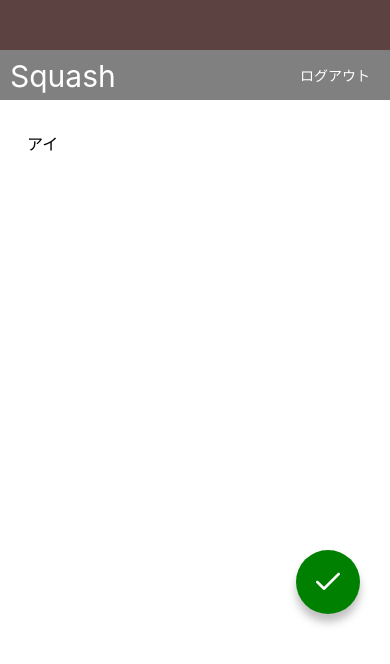
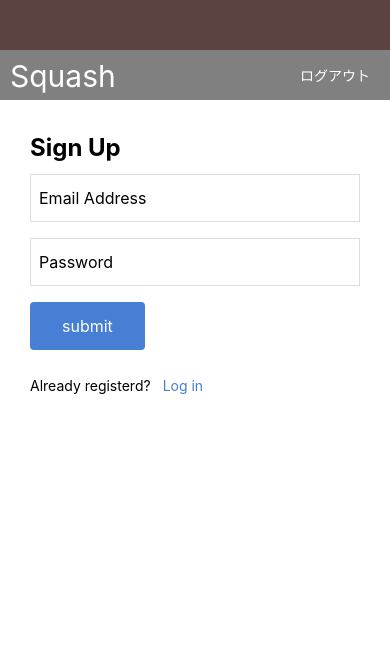
Before and after one commit to Nakayama1968/Squash, a React Native app: screen / in a window 390 px wide. Shown: the top 664 px of the page. Built offline with nearby package versions, Linux system fonts and the light colour scheme.

Commit message:
Create Login $ Signup

```diff
--- a/App.jsx
+++ b/App.jsx
@@ -1,5 +1,7 @@
 import React from 'react';
 import IdeaCreateScreen from './src/screens/IdeaCreateScreen';
+import LogInScreen from './src/screens/LogInScreen ';
+import SignUpScreen from './src/screens/SignUpScreen';
 
 // import IdeaListScreen from './src/screens/IdeaListScreen';
 // import IdeaDetailScreen from './src/screens/IdeaDetailScreen';
@@ -8,6 +10,8 @@
 export default function App() {
   return (
     // <IdeaEditScreen />
-    <IdeaCreateScreen />
+    // <IdeaCreateScreen />
+    // <LogInScreen />
+    <SignUpScreen />
   );
 }
--- /dev/null
+++ b/src/components/Button.jsx
@@ -0,0 +1,32 @@
+import { string } from 'prop-types';
+import React from 'react';
+import { View, Text, StyleSheet } from 'react-native';
+
+export default function Button(props) {
+  const { label } = props;
+  return (
+    <View style={styles.buttonContainer}>
+      <Text style={styles.buttonLabel}>{ label }</Text>
+    </View>
+  );
+}
+Button.propTypes = {
+  label: string.isRequired,
+};
+
+const styles = StyleSheet.create({
+  buttonContainer: {
+    backgroundColor: '#467FD3',
+    borderRadius: 4,
+    alignSelf: 'flex-start',
+    marginTop: 8,
+    marginBottom: 24,
+  },
+  buttonLabel: {
+    fontSize: 16,
+    lineHeight: 32,
+    paddingHorizontal: 32,
+    paddingVertical: 8,
+    color: 'white',
+  },
+});
--- /dev/null
+++ b/src/screens/LogInScreen .jsx
@@ -0,0 +1,79 @@
+import React from 'react';
+import {
+  View, Text, TextInput, StyleSheet,
+} from 'react-native';
+
+import AppBar from '../components/Appbar';
+import Button from '../components/Button';
+
+export default function LogInScreen() {
+  return (
+    <View style={styles.container}>
+      <AppBar />
+      <View style={styles.inner}>
+        <Text style={styles.title}>Log In</Text>
+        <TextInput style={styles.input} value="Email Address" />
+        <TextInput style={styles.input} value="Password" />
+        <Button label="submit" />
+        <View style={styles.footer}>
+          <Text style={styles.footerText}>Not registered?</Text>
+          <Text style={styles.footerLink}>Sign up here!</Text>
+        </View>
+      </View>
+    </View>
+  );
+}
+
+const styles = StyleSheet.create({
+  container: {
+    flex: 1,
+    backgroundColor: '#ffffff',
+  },
+  inner: {
+    paddingHorizontal: 30,
+    paddingVertical: 30,
+
+  },
+  title: {
+    fontSize: 24,
+    lineHeight: 36,
+    fontWeight: 'bold',
+  },
+  input: {
+    fontSize: 16,
+    height: 48,
+    borderColor: '#dddddd',
+    borderWidth: 1,
+    backgroundColor: '#ffffff',
+    paddingHorizontal: 8,
+    marginTop: 8,
+    marginBottom: 8,
+  },
+  buttonContainer: {
+    backgroundColor: '#467FD3',
+    borderRadius: 4,
+    alignSelf: 'flex-start',
+    marginTop: 8,
+    marginBottom: 24,
+  },
+  buttonLabel: {
+    fontSize: 16,
+    lineHeight: 32,
+    paddingHorizontal: 32,
+    paddingVertical: 8,
+    color: 'white',
+  },
+  footerText: {
+    fontsize: 14,
+    lineHeight: 24,
+    marginRight: 12,
+  },
+  footerLink: {
+    fontSize: 14,
+    lineHeight: 24,
+    color: '#467FD3',
+  },
+  footer: {
+    flexDirection: 'row',
+  },
+});
--- /dev/null
+++ b/src/screens/SignUpScreen.jsx
@@ -0,0 +1,79 @@
+import React from 'react';
+import {
+  View, Text, TextInput, StyleSheet,
+} from 'react-native';
+
+import AppBar from '../components/Appbar';
+import Button from '../components/Button';
+
+export default function SignUpScreen() {
+  return (
+    <View style={styles.container}>
+      <AppBar />
+      <View style={styles.inner}>
+        <Text style={styles.title}>Sign Up</Text>
+        <TextInput style={styles.input} value="Email Address" />
+        <TextInput style={styles.input} value="Password" />
+        <Button label="submit" />
+        <View style={styles.footer}>
+          <Text style={styles.footerText}>Already registerd?</Text>
+          <Text style={styles.footerLink}>Log in</Text>
+        </View>
+      </View>
+    </View>
+  );
+}
+
+const styles = StyleSheet.create({
+  container: {
+    flex: 1,
+    backgroundColor: '#ffffff',
+  },
+  inner: {
+    paddingHorizontal: 30,
+    paddingVertical: 30,
+
+  },
+  title: {
+    fontSize: 24,
+    lineHeight: 36,
+    fontWeight: 'bold',
+  },
+  input: {
+    fontSize: 16,
+    height: 48,
+    borderColor: '#dddddd',
+    borderWidth: 1,
+    backgroundColor: '#ffffff',
+    paddingHorizontal: 8,
+    marginTop: 8,
+    marginBottom: 8,
+  },
+  buttonContainer: {
+    backgroundColor: '#467FD3',
+    borderRadius: 4,
+    alignSelf: 'flex-start',
+    marginTop: 8,
+    marginBottom: 24,
+  },
+  buttonLabel: {
+    fontSize: 16,
+    lineHeight: 32,
+    paddingHorizontal: 32,
+    paddingVertical: 8,
+    color: 'white',
+  },
+  footerText: {
+    fontsize: 14,
+    lineHeight: 24,
+    marginRight: 12,
+  },
+  footerLink: {
+    fontSize: 14,
+    lineHeight: 24,
+    color: '#467FD3',
+  },
+  footer: {
+    flexDirection: 'row',
+  },
+});
```
Also changed, not shown: src/components/KeyboardSafeView.jsx (added, +77 -0 lines), src/screens/IdeaEditScreen.jsx (+4 -3 lines).
